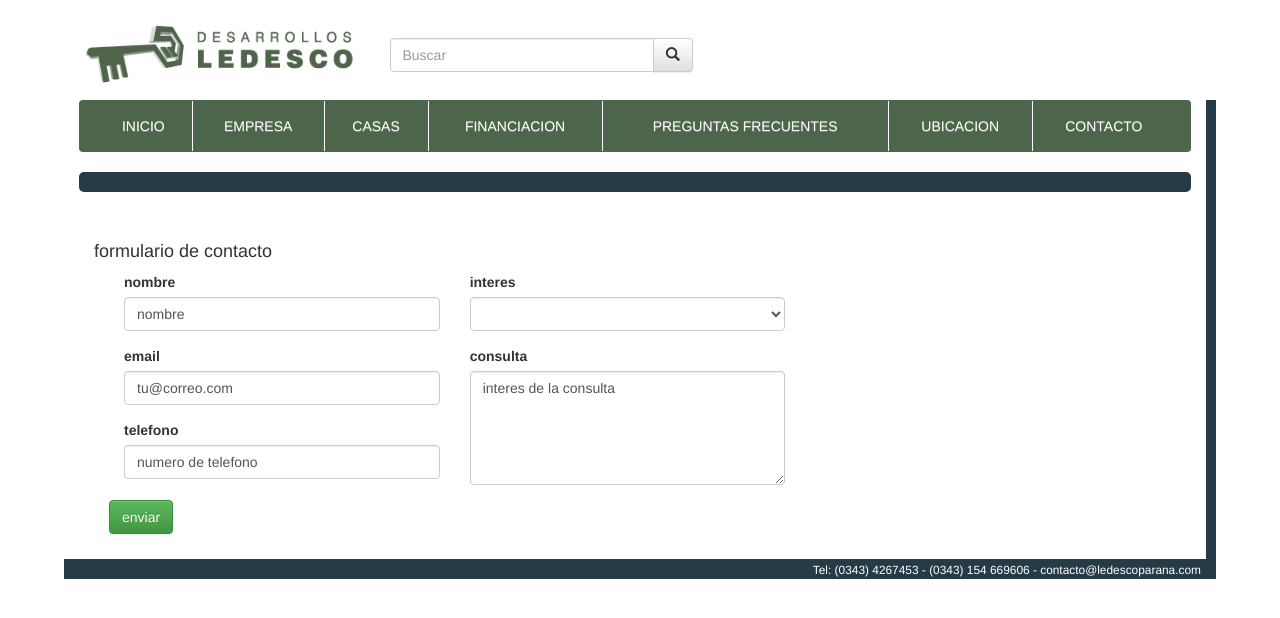
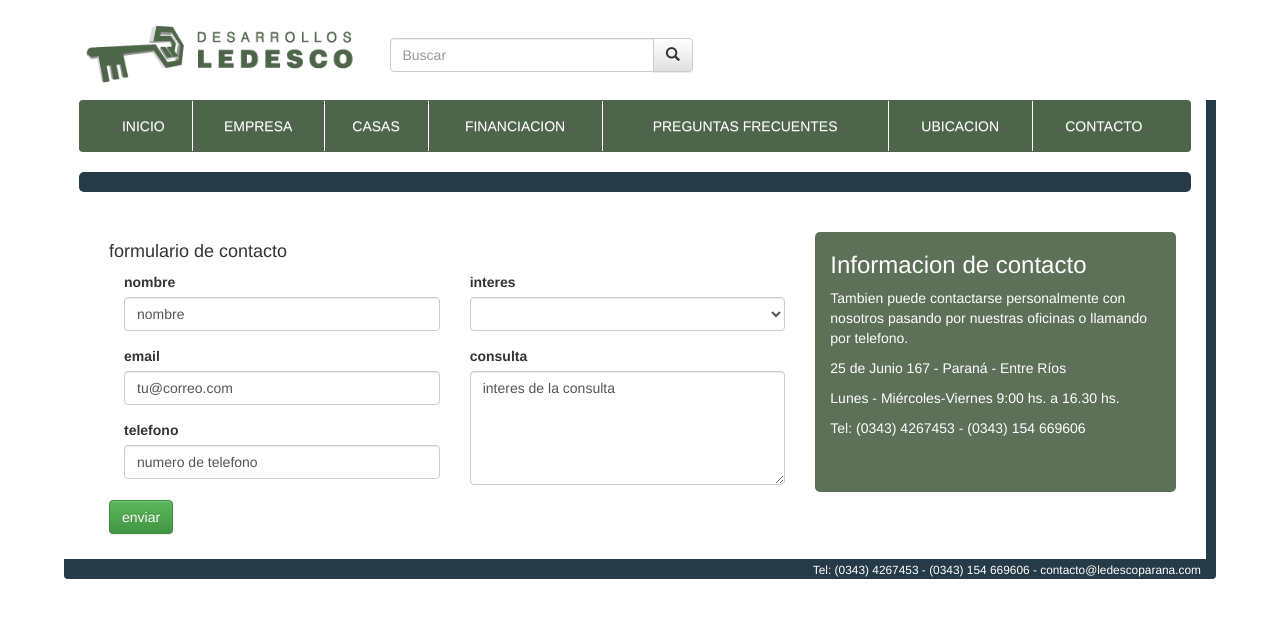
Before and after one commit to lrabuffetti/ledesco, an Angular app: page /contacto in a window 1280 px wide. Shown: the top 618 px of the page. Built offline with nearby package versions, Linux system fonts and the light colour scheme.

Commit message:
new features for the mailer and cosmetic improvements

```diff
--- a/src/app/app.component.css
+++ b/src/app/app.component.css
@@ -13,6 +13,7 @@ footer {
   height: 20px;
   text-align: right;
   color: #fff;
+  border-radius: 0 0 4px 4px
 }
 
 footer small a {
--- a/src/app/contact/contact.component.css
+++ b/src/app/contact/contact.component.css
@@ -4,3 +4,10 @@
   padding: 8px;
   text-transform: capitalize;
 }
+
+.information-holder {
+  background-color: #5c7157;
+  color: white;
+  min-height: 260px;
+  border-radius: 5px;
+}
--- a/src/app/contact/contact.component.html
+++ b/src/app/contact/contact.component.html
@@ -1,6 +1,6 @@
 <div class="col-md-12 col-xs-12">
-  <h4>formulario de contacto</h4> {{diagnostic}}
-  <form class="col-md-8 col-xs-12" #contactForm="ngForm">
+  <form class="col-md-8 col-xs-12" #contactForm="ngForm" (submit)="onSubmit(contactModel)">
+    <h4>formulario de contacto</h4>
     <div class="col-md-6 col-xs-12">
       <div class="form-group">
         <label for="name">nombre</label>
@@ -41,4 +41,11 @@
     </div>
     <button type="submit" class="btn btn-success">enviar</button>
   </form>
+  <div class="col-md-4 col-xs-12 information-holder">
+    <h3>Informacion de contacto</h3>
+    <p>Tambien puede contactarse personalmente con nosotros pasando por nuestras oficinas o llamando por telefono.</p>
+    <p>25 de Junio 167 - Paraná - Entre Ríos</p>
+    <p>Lunes - Miércoles-Viernes 9:00 hs. a 16.30 hs.</p>
+    <p>Tel: (0343) 4267453 - (0343) 154 669606</p>
+  </div>
 </div>
--- a/src/app/contact/contact.component.ts
+++ b/src/app/contact/contact.component.ts
@@ -12,7 +12,10 @@ export class ContactComponent implements OnInit {
   intereses = ['interes de la consulta', 'construccion', 'casas', 'barrios', 'presupuestos'];
   contactModel = new Contact('nombre', 'tu@correo.com', 'numero de telefono', 'interes de la consulta', 'su consulta');
   submitted = false;
-  onSubmit() { this.submitted = true; }
+  onSubmit(contactInformation) {
+    console.log(contactInformation);
+    this.submitted = true;
+  }
 
   constructor() { }
 
```
Also changed, not shown: src/app/contact/contact-service.service.ts (added, +8 -0 lines), 2 other files (tests, documents, lock files or other folders).
